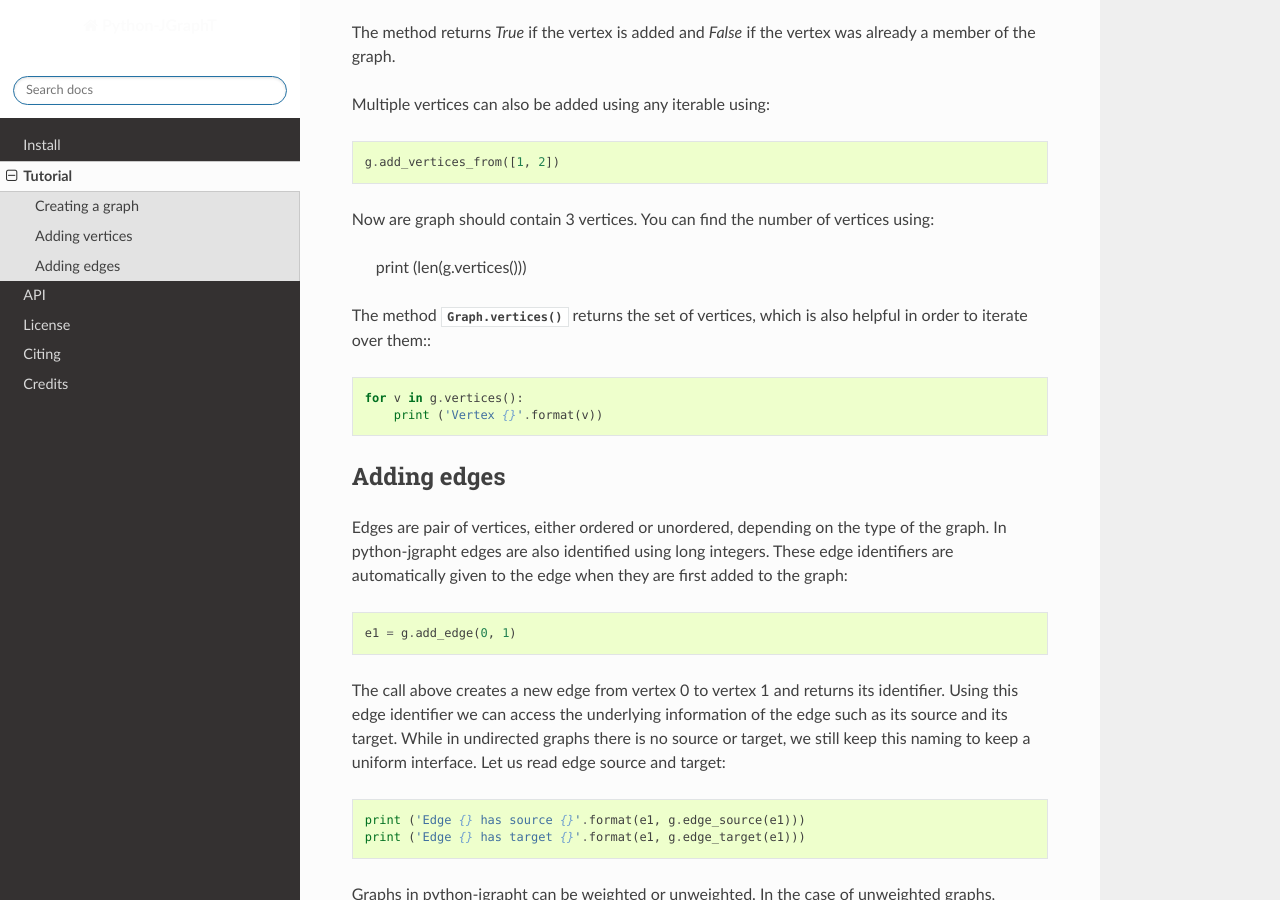
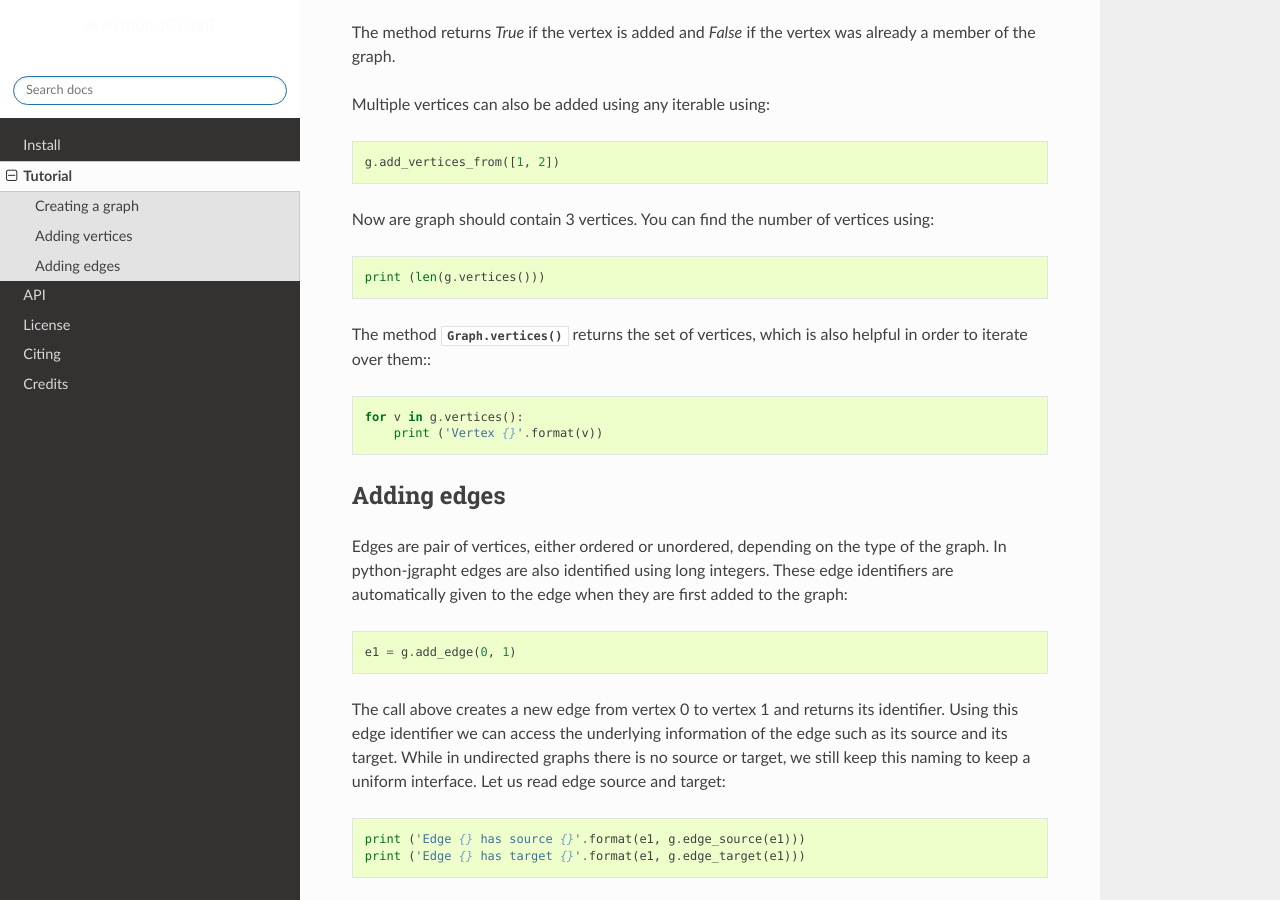
Before and after one commit to d-michail/python-jgrapht, a Sphinx documentation site: the page built from docs/tutorial.rst, in a window 1280 px wide and 900 px high, scrolled down 659 px. Built offline with Sphinx 7.4.7 and the Read the Docs theme 2.0.0, drawn with Linux system fonts in a browser that asks for light colours.

Commit message:
Fixed typo

```diff
--- a/docs/tutorial.rst
+++ b/docs/tutorial.rst
@@ -32,7 +32,7 @@ Multiple vertices can also be added using any iterable using::
 
   g.add_vertices_from([1, 2])
 
-Now are graph should contain 3 vertices. You can find the number of vertices using:
+Now are graph should contain 3 vertices. You can find the number of vertices using::
 
   print (len(g.vertices()))
 
```
